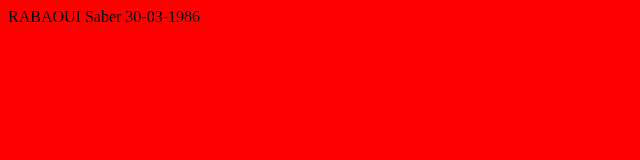
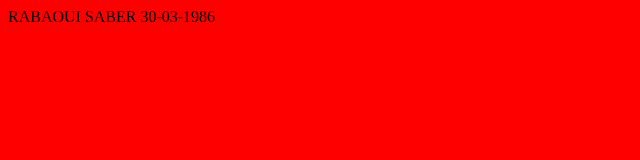
Before and after one commit to RabaouiSaber/RepositoryTest1, a plain HTML site: page index.html in a window 1280 px wide. Shown: the full height of the page, 0-640 px from the left. Drawn offline with Linux system fonts and the light colour scheme.

Commit message:
prenom en maj

```diff
--- a/index.html
+++ b/index.html
@@ -8,7 +8,7 @@
 <body>
 
 
-RABAOUI Saber
+RABAOUI SABER
 
 30-03-1986
 
```
